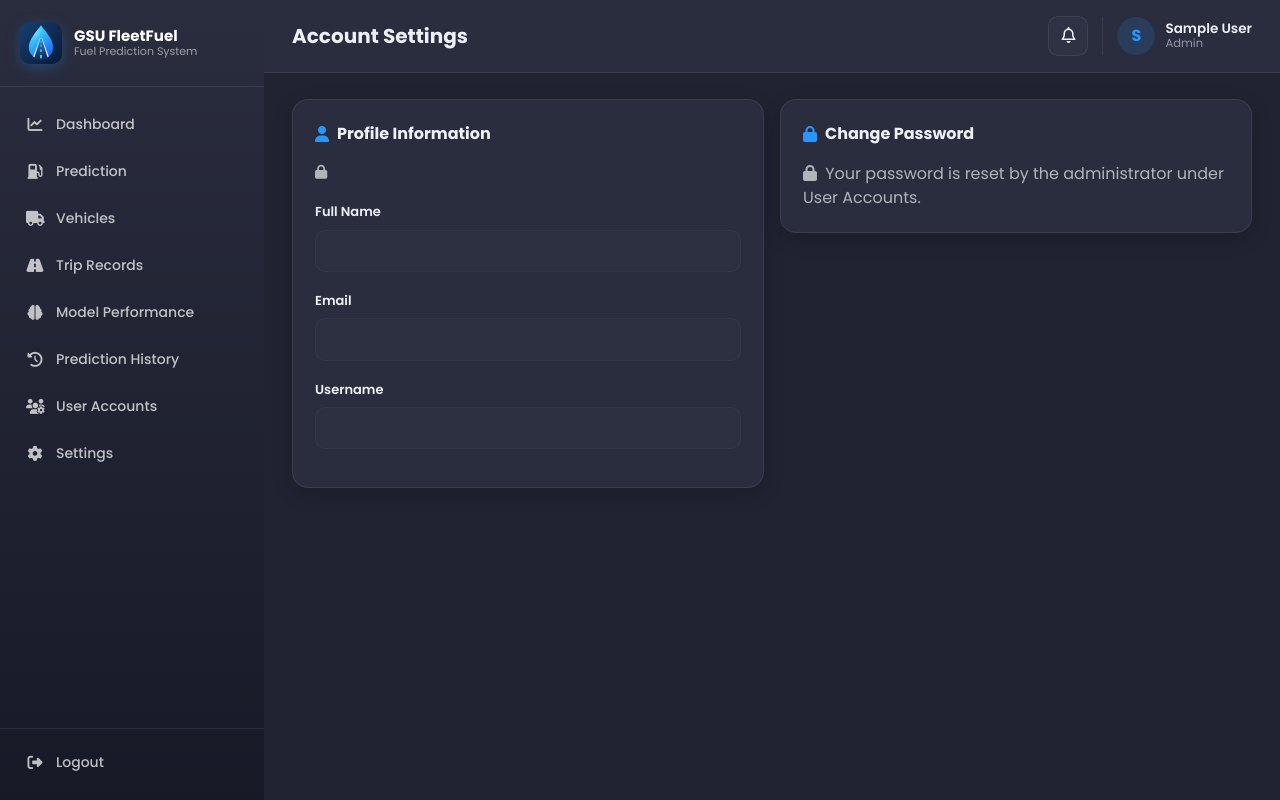
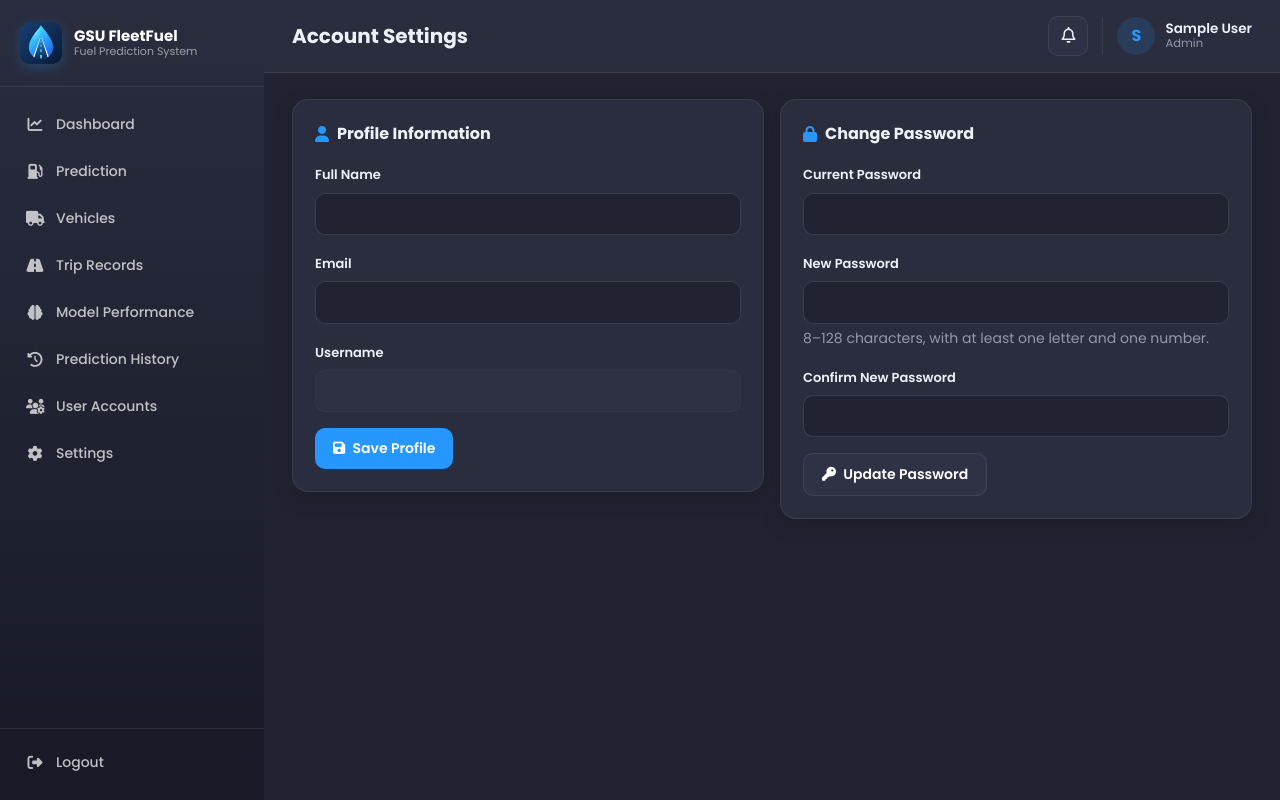
Before and after one commit to WARRENGANIA5/fleetfuel, a Flask app: template templates/settings.html in a window 1280 px wide. Run offline with Flask 3, Linux system fonts and the light colour scheme; the template is opened without the code that fills it, so the values that code supplies are empty; the visitor is signed in with stand-in values (Sample User, id 1); some libraries are stand-ins or nearby versions.

Commit message:
Account Settings: decide edit access from the logged-in role in the page
The page locked every field for the administrator too while the server
still ran code from before the change.

Co-Authored-By: Claude Opus 5.5 <noreply@anthropic.com>

```diff
--- a/app.py
+++ b/app.py
@@ -1843,8 +1843,7 @@ STAFF_SETTINGS_NOTE = ("Only the administrator can change account details. Ask t
 
 def render_settings(form=None, status=200):
     user = db.get("users", session["user_id"])
-    return render_template("settings.html", active="settings", user=user, form=form or {},
-                           can_edit=session.get("role") == "admin", staff_note=STAFF_SETTINGS_NOTE), status
+    return render_template("settings.html", active="settings", user=user, form=form or {}), status
 
 
 @app.route("/settings")
--- a/templates/settings.html
+++ b/templates/settings.html
@@ -3,12 +3,14 @@
 {% block page_title %}Account Settings{% endblock %}
 
 {% block content %}
+{# Read from the session so the page works even before the server reloads its code. #}
+{% set can_edit = session.get('role') == 'admin' %}
 <div class="row g-3">
   <div class="col-lg-6">
     <div class="card-surface">
       <div class="section-title"><i class="fa-solid fa-user text-primary"></i> Profile Information</div>
       {% if not can_edit %}
-      <p class="text-muted small"><i class="fa-solid fa-lock me-1"></i> {{ staff_note }}</p>
+      <p class="text-muted small"><i class="fa-solid fa-lock me-1"></i> Only the administrator can change account details. Ask the administrator to update your name, email or password under User Accounts.</p>
       {% endif %}
 
       <form method="POST" action="{{ url_for('update_profile') }}" class="needs-validation" novalidate>
```
